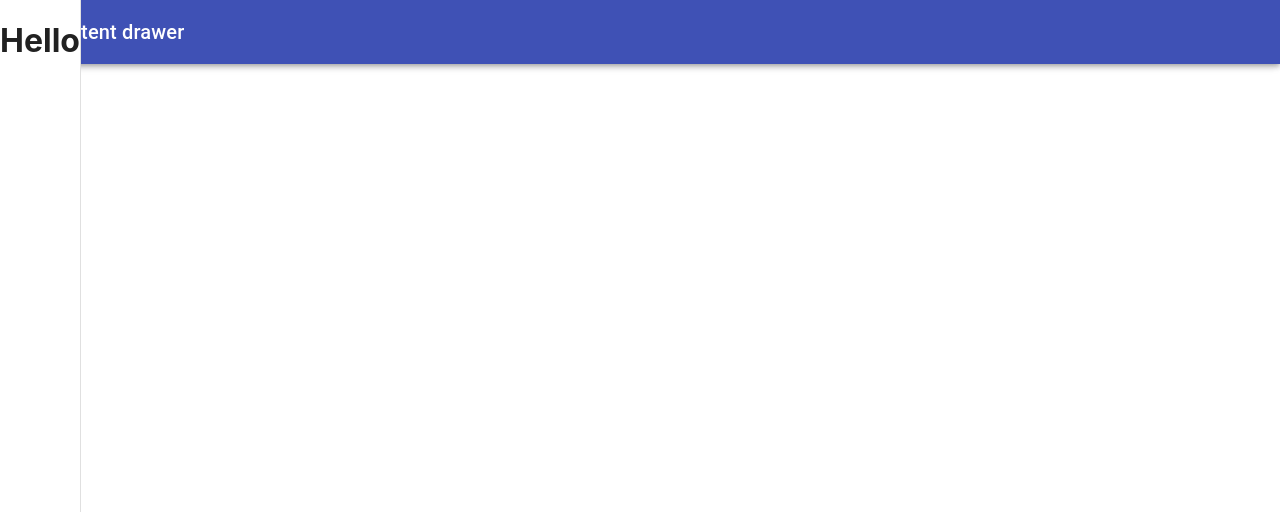
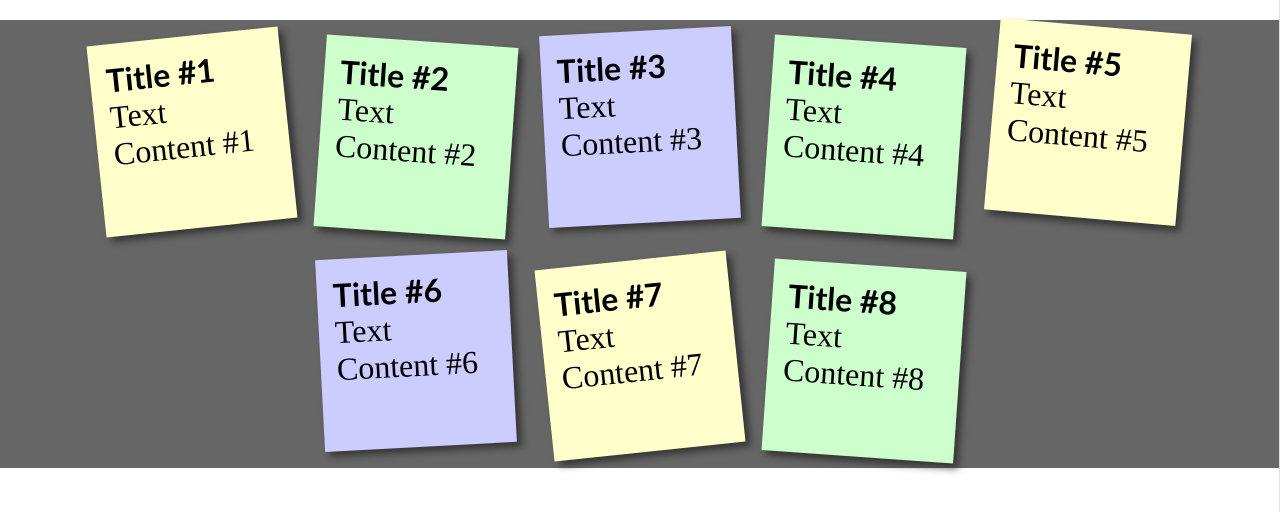
Before and after one commit to JCGuest/noted, a React (Create React App) app in the folder client/: page / in a window 1280 px wide. Both pictures are taken after a click on the button "open drawer". Shown: the top 512 px of the page. Built offline with nearby package versions, Linux system fonts and the light colour scheme.

Commit message:
add note component

```diff
--- a/client/src/app/App.js
+++ b/client/src/app/App.js
@@ -3,7 +3,11 @@ import Drawer from './Drawer';
 import '../App.css';
 
 function App() {
-  return <Drawer />;
+  return (
+    <div>
+      <Drawer />
+    </div>
+  );
 }
 
 export default App;
--- a/client/src/app/Drawer.js
+++ b/client/src/app/Drawer.js
@@ -6,6 +6,7 @@ import AppBar from '@material-ui/core/AppBar';
 import Toolbar from '@material-ui/core/Toolbar';
 import Typography from '@material-ui/core/Typography';
 import { makeStyles, useTheme } from '@material-ui/core/styles';
+import Note from './Note.js';
 
 function Drawer() {
   const [open, setOpen] = React.useState(false);
@@ -88,7 +89,7 @@ function Drawer() {
             className='icon-button'
             color='pink'
             aria-label='open drawer'
-            // edge='end'
+            edge='end'
             onClick={handleDrawerOpen}
           >
             <MenuIcon className='menu-icon' />
@@ -101,7 +102,7 @@ function Drawer() {
         open={open}
         className='drawer'
       >
-        <h1>Hello</h1>
+        <Note />
       </MUIDrawer>
     </div>
   );
--- /dev/null
+++ b/client/src/app/Note.js
@@ -0,0 +1,61 @@
+import React from 'react';
+import '../note.css';
+
+function Note(props) {
+  return (
+    <div className='note'>
+      <ul>
+        <li>
+          <a href='#' contenteditable>
+            <h2>Title #1</h2>
+            <p>Text Content #1</p>
+          </a>
+        </li>
+        <li>
+          <a href='#' contenteditable>
+            <h2>Title #2</h2>
+            <p>Text Content #2</p>
+          </a>
+        </li>
+        <li>
+          <a href='#' contenteditable>
+            <h2>Title #3</h2>
+            <p>Text Content #3</p>
+          </a>
+        </li>
+        <li>
+          <a href='#' contenteditable>
+            <h2>Title #4</h2>
+            <p>Text Content #4</p>
+          </a>
+        </li>
+        <li>
+          <a href='#' contenteditable>
+            <h2>Title #5</h2>
+            <p>Text Content #5</p>
+          </a>
+        </li>
+        <li>
+          <a href='#' contenteditable>
+            <h2>Title #6</h2>
+            <p>Text Content #6</p>
+          </a>
+        </li>
+        <li>
+          <a href='#' contenteditable>
+            <h2>Title #7</h2>
+            <p>Text Content #7</p>
+          </a>
+        </li>
+        <li>
+          <a href='#' contenteditable>
+            <h2>Title #8</h2>
+            <p>Text Content #8</p>
+          </a>
+        </li>
+      </ul>
+    </div>
+  );
+}
+
+export default Note;
--- /dev/null
+++ b/client/src/note.css
@@ -0,0 +1,71 @@
+.note {
+  margin: 20px auto;
+  font-family: 'Lato';
+  background: #666;
+  color: #fff;
+}
+
+* {
+  margin: 0;
+  padding: 0;
+}
+
+h2 {
+  font-weight: bold;
+  font-size: 2rem;
+}
+p {
+  font-family: 'Reenie Beanie';
+  font-size: 2rem;
+}
+ul,
+li {
+  list-style: none;
+}
+ul {
+  display: flex;
+  flex-wrap: wrap;
+  justify-content: center;
+}
+ul li a {
+  text-decoration: none;
+  color: #000;
+  background: #ffc;
+  display: block;
+  height: 10em;
+  width: 10em;
+  padding: 1em;
+  box-shadow: 5px 5px 7px rgba(33, 33, 33, 0.7);
+  transform: rotate(-6deg);
+  transition: transform 0.15s linear;
+}
+
+ul li:nth-child(even) a {
+  transform: rotate(4deg);
+  position: relative;
+  top: 5px;
+  background: #cfc;
+}
+ul li:nth-child(3n) a {
+  transform: rotate(-3deg);
+  position: relative;
+  top: -5px;
+  background: #ccf;
+}
+ul li:nth-child(5n) a {
+  transform: rotate(5deg);
+  position: relative;
+  top: -10px;
+}
+
+ul li a:hover,
+ul li a:focus {
+  box-shadow: 10px 10px 7px rgba(0, 0, 0, 0.7);
+  transform: scale(1.25);
+  position: relative;
+  z-index: 5;
+}
+
+ul li {
+  margin: 1em;
+}
```
